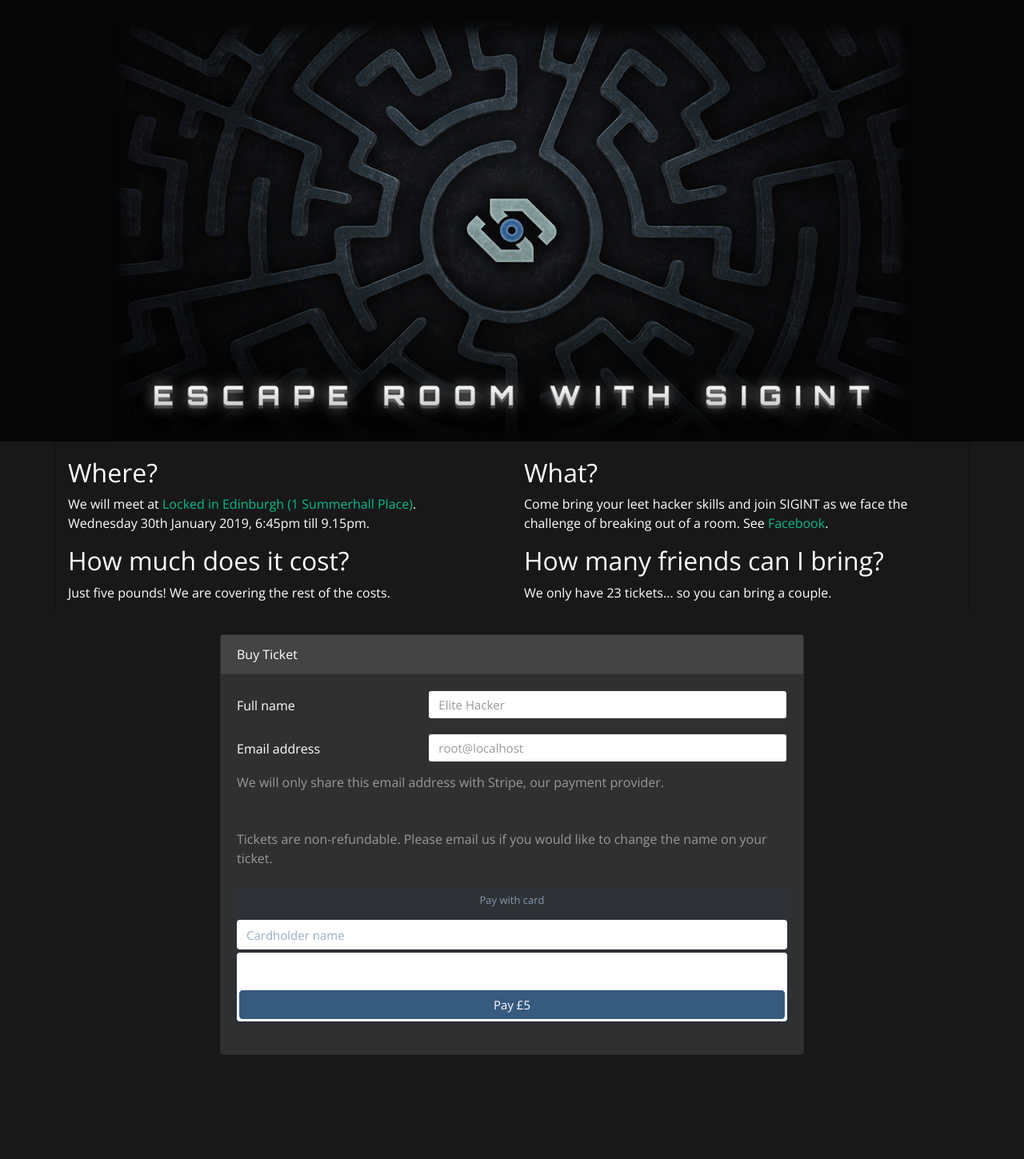
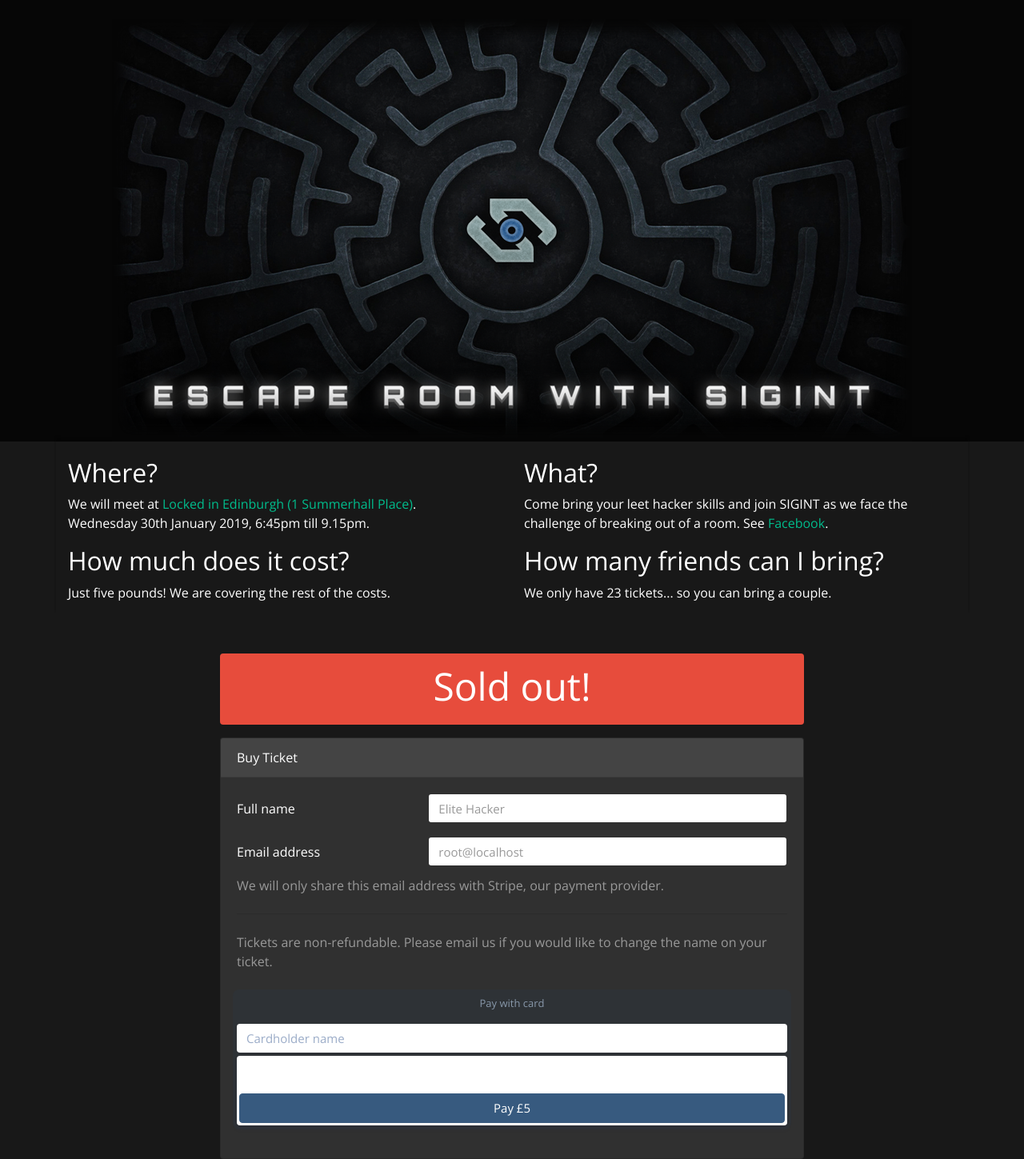
Before and after one commit to compsoc-edinburgh/escape19-site, a Jekyll site: the page built from index.html, in a window 1280 px wide. Shown: the whole page at 80% size. Built offline with Jekyll 4.4.1, drawn with Linux system fonts in a browser that asks for light colours; nearby versions of some CDN libraries; before the commit the page ends 1319 px from its top, so only the background shows below that.

Commit message:
Add sold out alert

```diff
--- a/index.html
+++ b/index.html
@@ -46,6 +46,13 @@
 <div class="container pt-4 mb-5">
 	<div class="row justify-content-center">
 		<div class="col-lg-8">
+			<div class="alert alert-danger mt-4 text-center" id="tickets-left">
+				<h1 id="tickets-counter">Sold out!</h1>
+			</div>
+		</div>
+	</div>
+	<div class="row justify-content-center">
+		<div class="col-lg-8">
 			<form class="card" id="payment-form">
 				<div class="card-header">Buy Ticket</div>
 				<div class="card-body">
```
